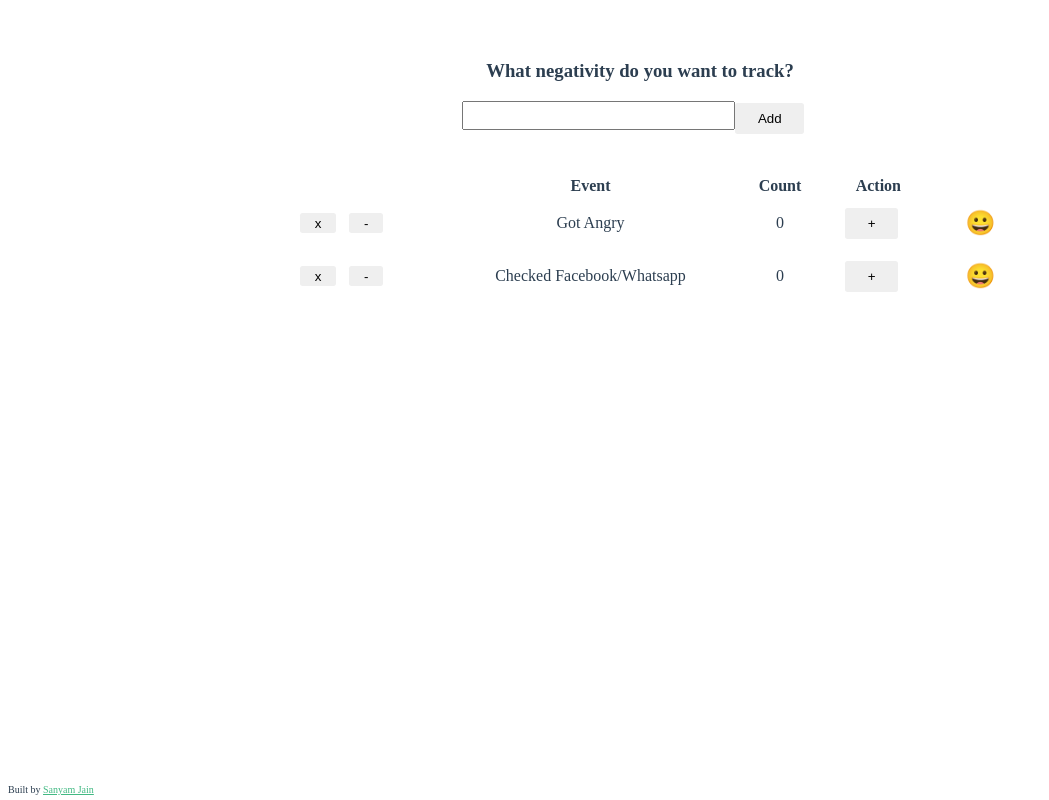
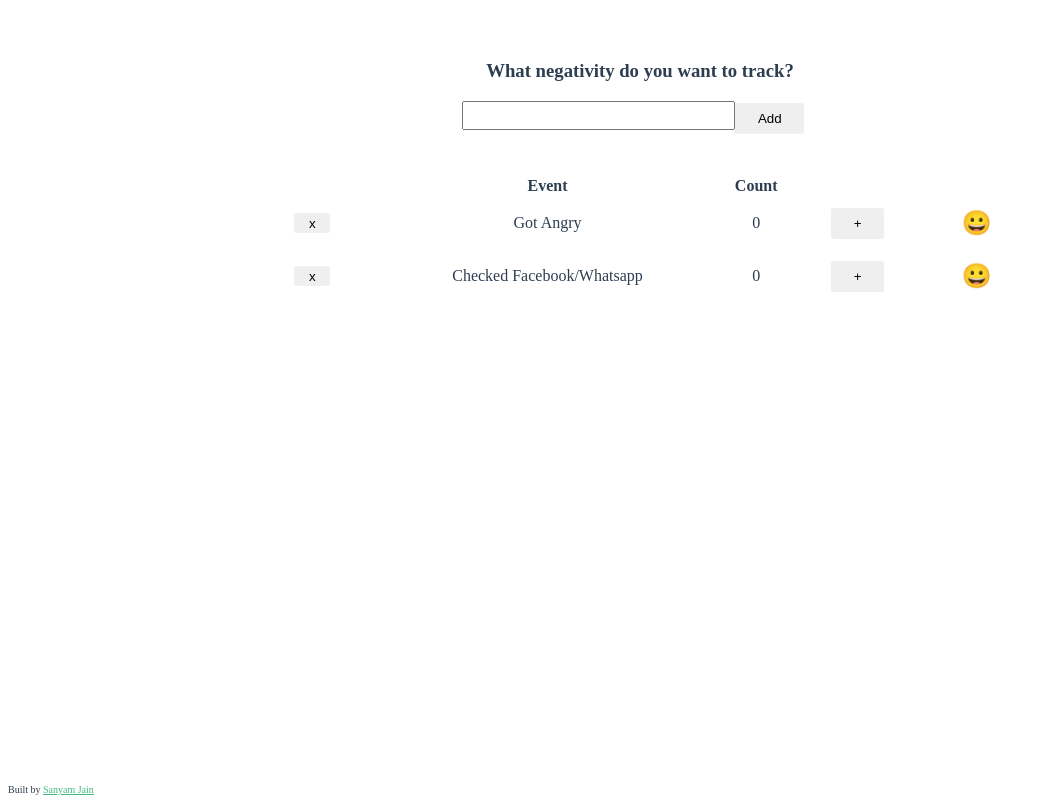
Before and after one commit to xerosanyam/trackme, a Vue app: page / in a window 1280 px wide. Shown: the whole page, without its empty margins (0-1049 px from the left). Built offline with nearby package versions, Linux system fonts and the light colour scheme; a web font is replaced by a local one.

Commit message:
fix -1 bug

```diff
--- a/src/components/HelloWorld.vue
+++ b/src/components/HelloWorld.vue
@@ -8,12 +8,12 @@
         <th>&nbsp;</th>
         <th>Event</th>
         <th>Count</th>
-        <th>Action</th>
+        <th></th>
       </tr>
       <tr :key="key" v-for="(count,key)  in events">
         <td>
           <button class="small" title="Delete this event" @click="deleteEvent(key)">x</button>
-          <button class="small" title="Decrease count" @click="decreaseCount(key)">-</button>
+          <button v-show="count>0" class="small" title="Decrease count" @click="decreaseCount(key)">-</button>
         </td>
         <td>{{key}}</td>
         <td>{{count}}</td>
```
